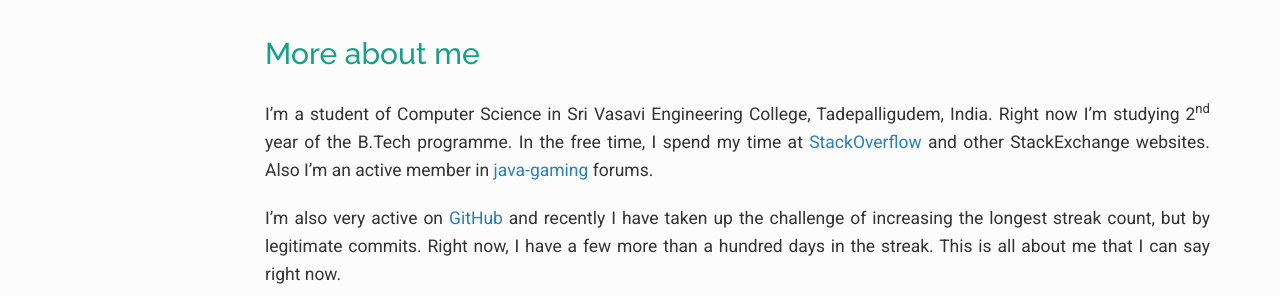
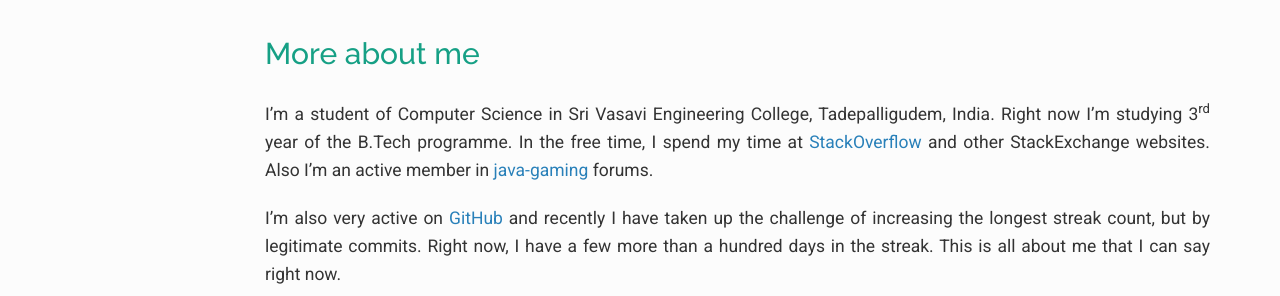
Before and after one commit to sriharshachilakapati/sriharshachilakapati.github.io, a Jekyll site: the page built from index.md, in a window 1280 px wide. Shown: the part 838-1134 px from the top of the page. Built offline with Jekyll 4.4.1, drawn with Linux system fonts in a browser that asks for light colours; nearby versions of some CDN libraries; comment, search, counter and statistics services are not loaded.

Commit message:
Update homepage

```diff
--- a/index.md
+++ b/index.md
@@ -23,7 +23,7 @@ After all this, I like writing tutorials. You can read them, and currently I'm w
 
 ## More about me
 
-I'm a student of Computer Science in Sri Vasavi Engineering College, Tadepalligudem, India. Right now I'm studying 2<sup>nd</sup> year of the B.Tech programme. In the free time, I spend my time at [StackOverflow](https://stackoverflow.com) and other StackExchange websites. Also I'm an active member in [java-gaming](http://java-gaming.org/) forums.
+I'm a student of Computer Science in Sri Vasavi Engineering College, Tadepalligudem, India. Right now I'm studying 3<sup>rd</sup> year of the B.Tech programme. In the free time, I spend my time at [StackOverflow](https://stackoverflow.com) and other StackExchange websites. Also I'm an active member in [java-gaming](http://java-gaming.org/) forums.
 
 I'm also very active on [GitHub](https://github.com/sriharshachilakapati/) and recently I have taken up the challenge of increasing the longest streak count, but by legitimate commits. Right now, I have a few more than a hundred days in the streak. This is all about me that I can say right now.
 
```
